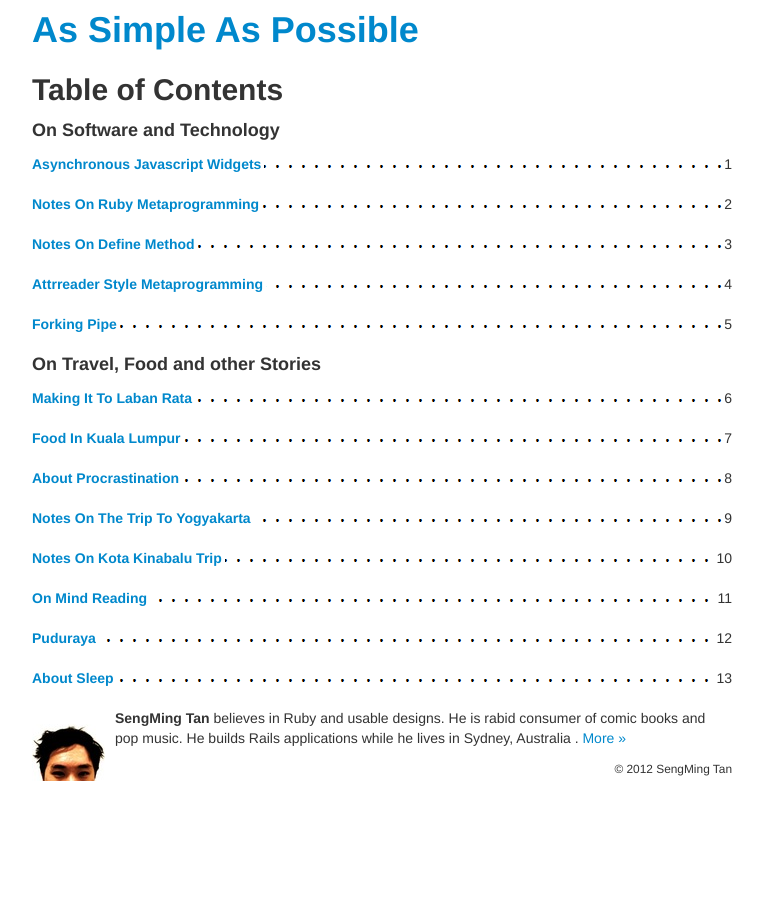
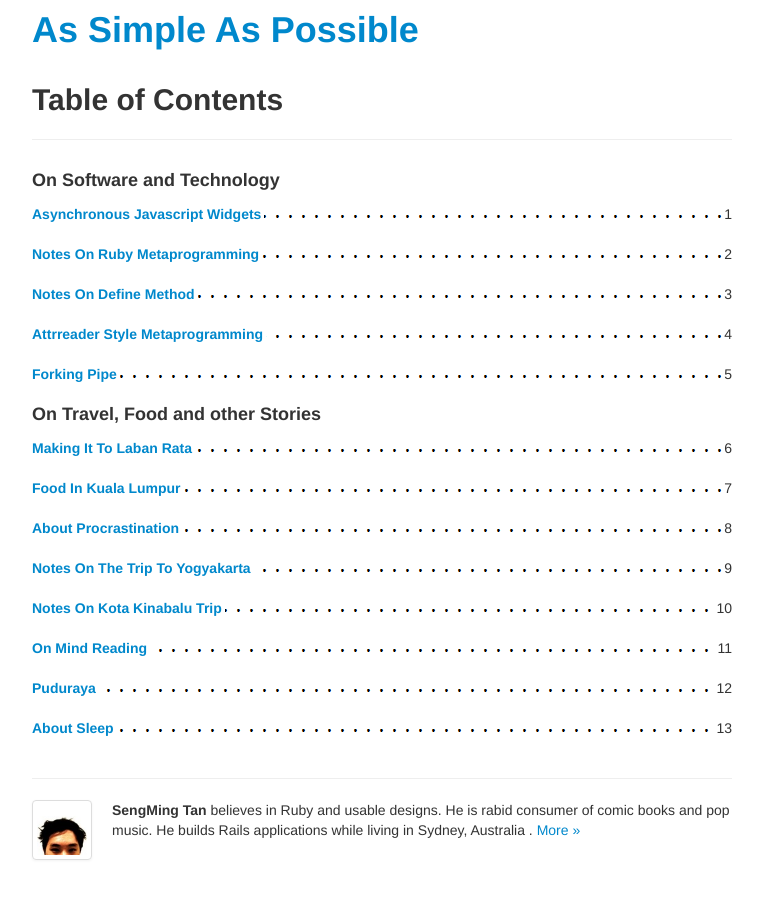
Before and after one commit to tansengming/tansengming.github.com, a Jekyll site: the page built from index.html, in a window 1280 px wide. Shown: the whole page, without its empty margins (138-901 px from the left). Built offline with Jekyll 4.4.1, drawn with Linux system fonts in a browser that asks for light colours; nearby versions of some CDN libraries; Markdown is read by kramdown in place of the engine named in the settings; comment, search, counter and statistics services are not loaded.

Commit message:
first run of bootstrap design

```diff
--- a/_layouts/default.html
+++ b/_layouts/default.html
@@ -34,20 +34,24 @@
         {{ content }}
       </div>
     </div>
-    <div class='div'>
-      <div class='container'>
+    <footer class='container footer'>
       <div class="row">
         <div class='span9'>
-            <div id='sengming-vcard-short span9' class="vcard">
-              <div>
-                <img class='profile-picture pull-left' src='/images/profile_small.jpg' />
+          <hr />
+          <ul class='thumbnails'>
+            <li class='span1'>
+              <div class='thumbnail'>
+                <a href='/about/'>
+                  <img src='/images/profile_small.jpg' />
+                </a>
               </div>
-              <div>
+            </li>
+            <li class='span8'>
               <p>
                 <span class='fn'>SengMing Tan</span>
                 believes in Ruby and usable designs.
                 He is rabid consumer of comic books and pop music.
-                  He builds Rails applications while he lives in
+                He builds Rails applications while living in
                 <span class='adr'>
                   <span class='country-name'>Sydney</span>,
                   <span class='country-name'>Australia</span>
@@ -56,17 +60,11 @@
                   More &raquo;
                 </a>
               </p>
-              </div>
-              <p class='pull-right'>
-                <small>
-                  &copy; 2012 SengMing Tan
-                </small>
-              </p>
+            </li>
+          </ul>
         </div>
       </div>
-        </div>
-      </div>
-    </div>
+    </footer>
     <script type="text/javascript" src="http://ajax.googleapis.com/ajax/libs/jquery/1.5.1/jquery.min.js"></script>
     <script type="text/javascript" src="/javascripts/jquery.lightbox-0.5.min.js"></script>
     <script type="text/javascript" src="/javascripts/prettify.js"></script>
--- a/index.html
+++ b/index.html
@@ -2,7 +2,9 @@
 layout: default
 ---
 <div class='span9'>
-  <h2>Table of Contents</h2>
+  <div class='page-header'>
+    <h2>Table of Contents</h2>
+  </div>
   <div>
     <h4>
       On Software and Technology
@@ -10,7 +12,7 @@ layout: default
     {% for post in site.categories.software %}
       <dl>
         <dt><a href="{{post.url}}">{{post.title}}</a></dt>
-        <dd>1</dd>
+        <dd></dd>
       </dl>
     {% endfor %}
     <h4>
@@ -19,7 +21,7 @@ layout: default
     {% for post in site.categories.stories %}
       <dl>
         <dt><a href="{{post.url}}">{{post.title}}</a></dt>
-        <dd>1</dd>
+        <dd></dd>
       </dl>
     {% endfor %}
   </div>
```
Also changed, not shown: _layouts/post.html (+8 -7 lines). Lines whose indentation alone changed are shown as unchanged.
